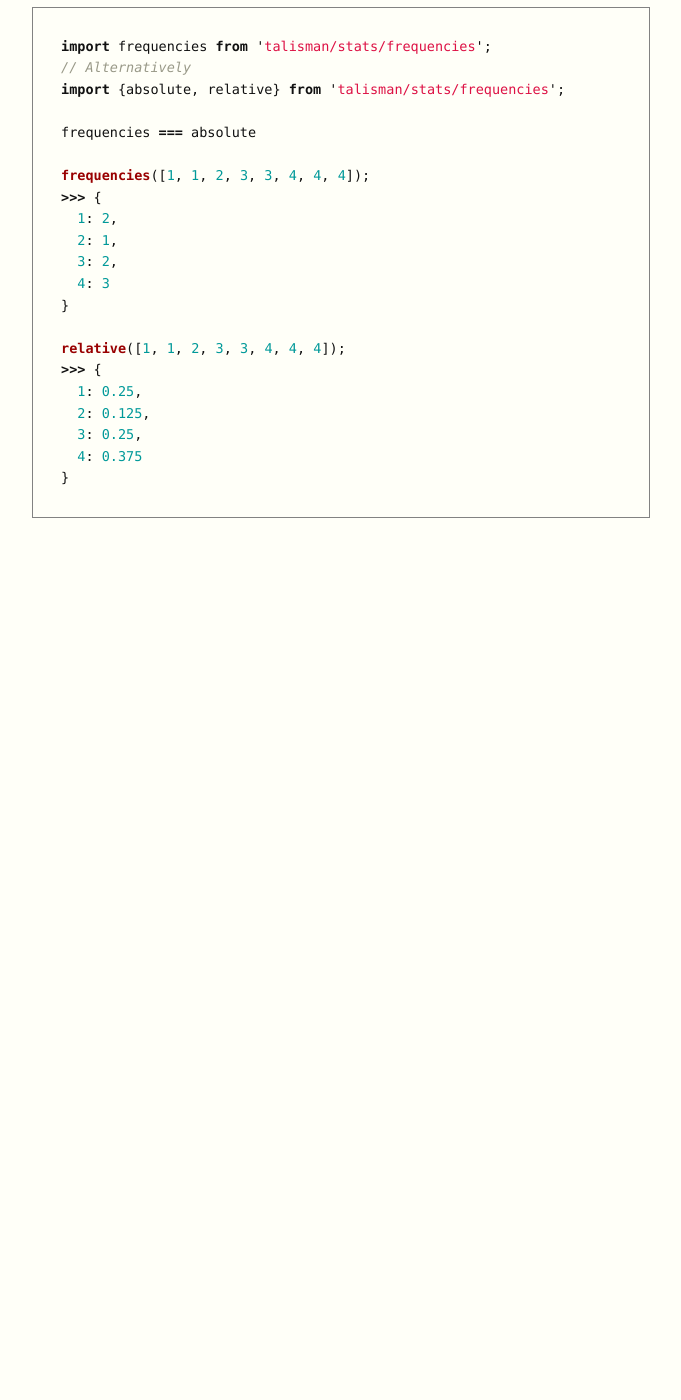
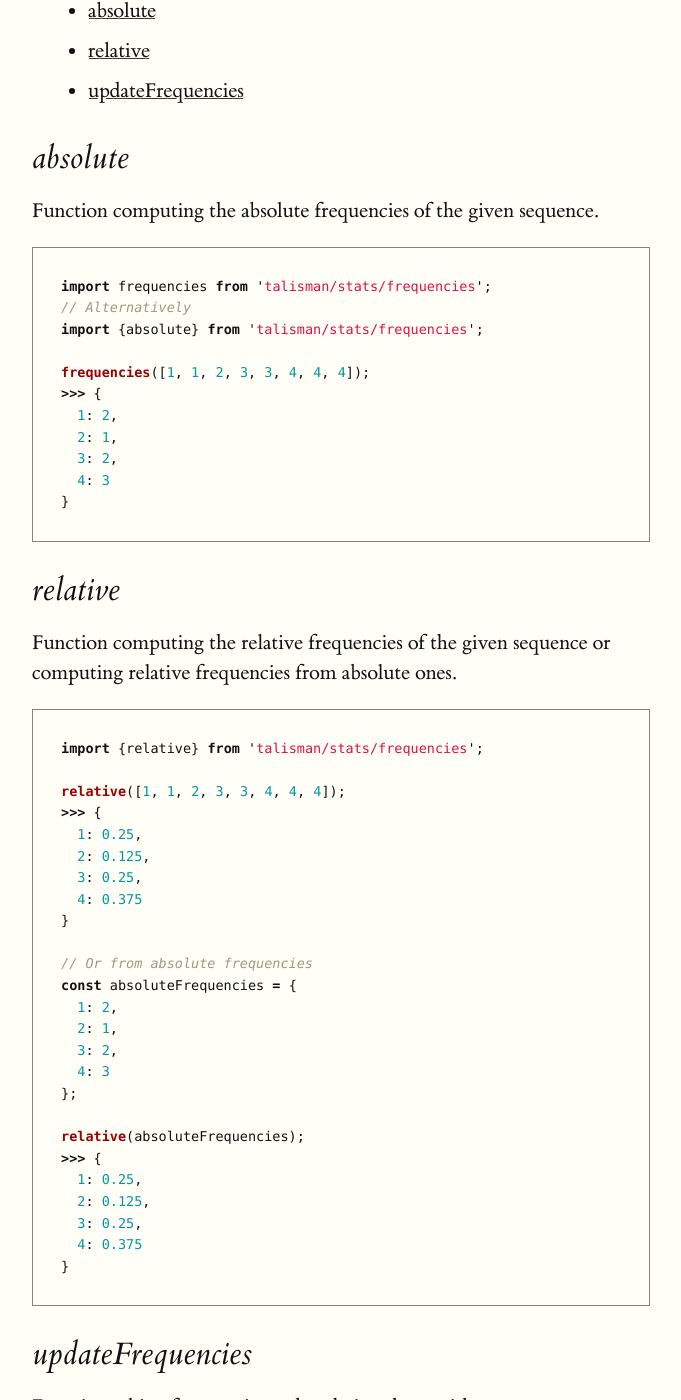
Before and after one commit to Yomguithereal/talisman, a Jekyll site: the page built from stats/frequencies.md, in a window 1280 px wide and 1400 px high, scrolled down 360 px. Shown: the whole window, without its empty margins (128-809 px from the left). Built offline with Jekyll 4.4.1, drawn with Linux system fonts in a browser that asks for light colours; before the commit the page ends 953 px from its top, so only the background shows below that; some of the changed text lies outside the part shown.

Commit message:
Documenting s-stemmer & frequencies

````diff
--- a/_js/stemmers.js
+++ b/_js/stemmers.js
@@ -5,7 +5,9 @@ import PhoneticTester from './components/PhoneticTester.jsx';
 import lancaster from 'talisman/stemmers/lancaster';
 import lovins from 'talisman/stemmers/lovins';
 import porter from 'talisman/stemmers/porter';
+import sStemmer from 'talisman/stemmers/s-stemmer';
 
 render(<PhoneticTester algorithm={lancaster} />, document.getElementById('lancaster-mount'));
 render(<PhoneticTester algorithm={lovins} />, document.getElementById('lovins-mount'));
 render(<PhoneticTester algorithm={porter} />, document.getElementById('porter-mount'));
+render(<PhoneticTester algorithm={sStemmer} />, document.getElementById('s-stemmer-mount'));
--- a/package.json
+++ b/package.json
@@ -32,7 +32,7 @@
     "react": "^15.0.1",
     "react-dom": "^15.0.1",
     "recompose": "^0.17.0",
-    "talisman": "0.7.0"
+    "talisman": "0.8.0"
   },
   "babel": {
     "presets": [
--- a/stats/frequencies.md
+++ b/stats/frequencies.md
@@ -9,14 +9,20 @@ The `stats/frequencies` module gather functions used to compute absolute or rela
   Reference: <a href="https://en.wikipedia.org/wiki/Frequency_(statistics)">https://en.wikipedia.org/wiki/Frequency_(statistics)</a>
 </span>
 
-This function takes a list and outputs the frequencies of the contained items.
+## Summary
+
+* [absolute](#absolute)
+* [relative](#relative)
+* [updateFrequencies](#update-frequencies)
+
+<h2 id="absolute">absolute</h2>
+
+Function computing the absolute frequencies of the given sequence.
 
 ```js
 import frequencies from 'talisman/stats/frequencies';
 // Alternatively
-import {absolute, relative} from 'talisman/stats/frequencies';
-
-frequencies === absolute
+import {absolute} from 'talisman/stats/frequencies';
 
 frequencies([1, 1, 2, 3, 3, 4, 4, 4]);
 >>> {
@@ -25,6 +31,14 @@ frequencies([1, 1, 2, 3, 3, 4, 4, 4]);
   3: 2,
   4: 3
 }
+```
+
+<h2 id="relative">relative</h2>
+
+Function computing the relative frequencies of the given sequence or computing relative frequencies from absolute ones.
+
+```js
+import {relative} from 'talisman/stats/frequencies';
 
 relative([1, 1, 2, 3, 3, 4, 4, 4]);
 >>> {
@@ -33,4 +47,42 @@ relative([1, 1, 2, 3, 3, 4, 4, 4]);
   3: 0.25,
   4: 0.375
 }
+
+// Or from absolute frequencies
+const absoluteFrequencies = {
+  1: 2,
+  2: 1,
+  3: 2,
+  4: 3
+};
+
+relative(absoluteFrequencies);
+>>> {
+  1: 0.25,
+  2: 0.125,
+  3: 0.25,
+  4: 0.375
+}
 ```
+
+<h2 id="update-frequencies">updateFrequencies</h2>
+
+Function taking frequencies and updating them with a new sequence.
+
+```js
+import {updateFrequencies} from 'talisman/stats/frequencies';
+
+const previousFrequencies = {
+  apple: 4,
+  plum: 3
+};
+
+const newSequence = ['plum', 'apple', 'apple', 'banana'];
+
+const newFrequencies = updateFrequencies(previousFrequencies, newSequence);
+>>> {
+  apple: 6,
+  plum: 4,
+  banana: 1
+}
+```
````
Also changed, not shown: assets/dist/tokenizers-sentences.js (+1 -1 lines), index.md (+1 -0 lines), stemmers/index.md (+22 -0 lines), assets/dist/stemmers.js, assets/dist/tokenizers-words.js, assets/dist/vendors.js.
